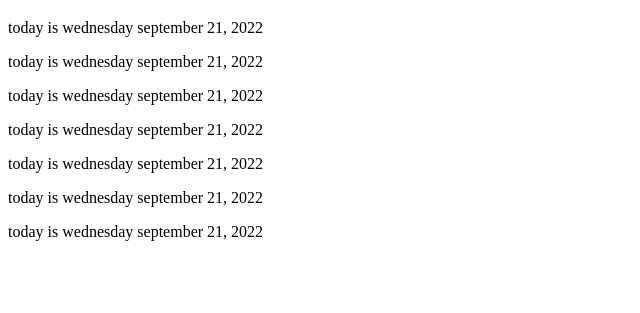
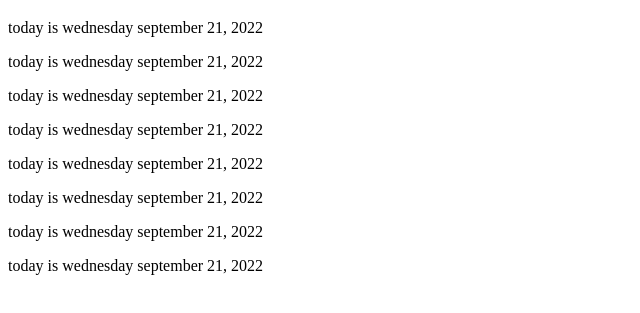
Before and after one commit to Macey-Minharo/Programing-Building-BLocks, a plain HTML site: page WDD130/Week 2/index.html in a window 1280 px wide. Shown: the part 61-374 px from the top of the page, without its empty margins (0-640 px from the left). Drawn offline with Linux system fonts and the light colour scheme.

Commit message:
check pt 1

```diff
--- a/WDD130/Week 2/index.html
+++ b/WDD130/Week 2/index.html
@@ -15,5 +15,6 @@
     <p>today is wednesday september 21, 2022</p>
     <p>today is wednesday september 21, 2022</p>
     <p>today is wednesday september 21, 2022</p>
+    <p>today is wednesday september 21, 2022</p>
   </body>
 </html>
```
